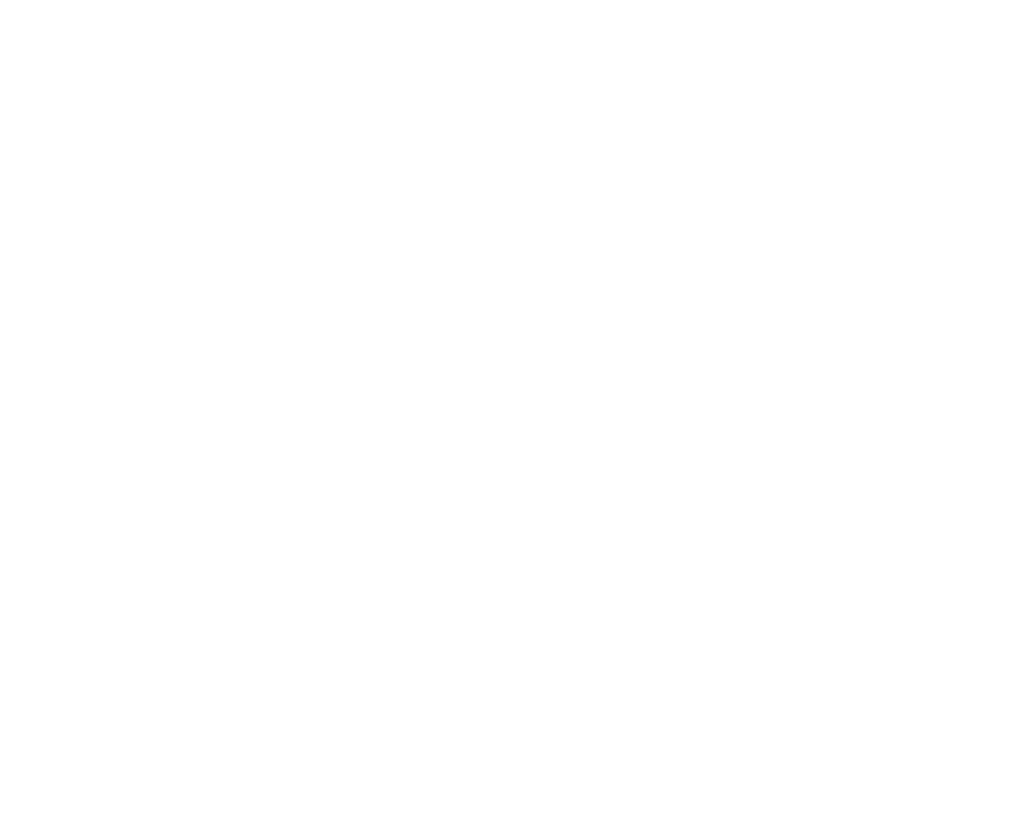
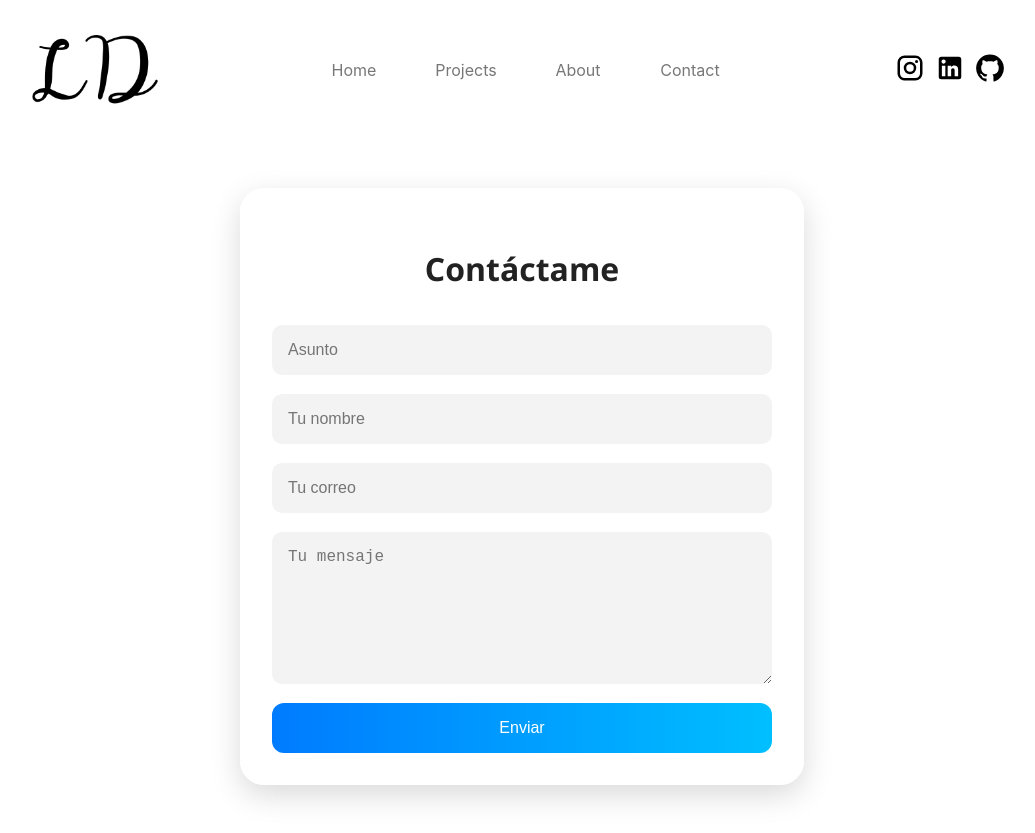
Before and after one commit to leompe8907/porfolio, a React (Create React App) app: page /contact in a window 1280 px wide. Before the commit this address had no page. Shown: the whole page, without its empty margins (118-1153 px from the left). Before the commit the page ends 800 px from the top, so only its background shows below. Built offline with nearby package versions, Linux system fonts and the light colour scheme.

Commit message:
actualizacion del componente contactme

```diff
--- a/package.json
+++ b/package.json
@@ -12,6 +12,7 @@
     "@testing-library/jest-dom": "^6.6.3",
     "@testing-library/react": "^16.3.0",
     "@testing-library/user-event": "^13.5.0",
+    "emailjs-com": "^3.2.0",
     "react": "^19.1.0",
     "react-dom": "^19.1.0",
     "react-router-dom": "^7.5.1",
--- a/src/App.js
+++ b/src/App.js
@@ -1,10 +1,8 @@
 import './App.css';
 import {BrowserRouter, Routes, Route } from "react-router"
-import Centro from './Components/Centro.jsx';
-import Navbar from './Components/Navbar.jsx';
 import Home from './Page/Home.jsx';
 import About from './Page/About.jsx';
-import AboutMe from './Components/AboutMe.jsx';
+import Contact from './Page/Contact.jsx';
 
 function App() {
   return (
@@ -13,6 +11,7 @@
         <Routes>
           <Route path="/" element={<Home/>} />
           <Route path="/about" element={<About/>} />
+          <Route path="/contact" element={<Contact/>} />
         </Routes>
       </BrowserRouter>
     </div>
--- a/src/Components/Centro.jsx
+++ b/src/Components/Centro.jsx
@@ -1,5 +1,4 @@
 import React from "react";
-
 import "../Static/Style/Centro.scss"
 
 function Centro() {
@@ -8,7 +7,7 @@
       <div class="introText">
         <div> <p> Hola, Soy <strong> Leonard</strong>.{" "} </p></div>
         <div> <p><strong>Bienvenidos</strong> a mi pequeño mundo de programación. </p></div>
-        <div></div>
+        <div> <a href="CV_Leonard_Amaya_Daza.pdf" download> <p> Descargar CV</p> </a> </div>
       </div>
     </div>
   );
--- /dev/null
+++ b/src/Components/ContactMe.jsx
@@ -0,0 +1,31 @@
+import React, { useRef } from "react";
+import emailjs from "emailjs-com";
+import "../Static/Style/ContactMe.scss";
+
+export default function ContactMe() {
+  const form = useRef();
+
+  const sendEmail = (e) => {
+    e.preventDefault();
+
+    emailjs.sendForm("service_kd98iq8", "template_x79wypm", form.current, "FWAdRJH4-6lPp8hlO")
+      .then(() => {
+        alert("Mensaje enviado correctamente");
+      }, () => {
+        alert("Error al enviar el mensaje");
+      });
+
+    e.target.reset();
+  };
+
+  return (
+    <form ref={form} onSubmit={sendEmail} className="contact-form">
+      <h2>Contáctame</h2>
+      <input type="text" name="title" placeholder="Asunto" required />
+      <input type="text" name="name" placeholder="Tu nombre" required />
+      <input type="email" name="email" placeholder="Tu correo" required />
+      <textarea name="message" placeholder="Tu mensaje" required />
+      <button type="submit">Enviar</button>
+    </form>
+  );
+}
--- /dev/null
+++ b/src/Page/Contact.jsx
@@ -0,0 +1,14 @@
+import React from 'react'
+import Navbar from '../Components/Navbar'
+import ContactMe from '../Components/ContactMe'
+
+function Contact() {
+  return (
+    <>
+      <Navbar/>
+      <ContactMe/>
+    </>
+  )
+}
+
+export default Contact
--- /dev/null
+++ b/src/Static/Style/ContactMe.scss
@@ -0,0 +1,55 @@
+.contact-form {
+    max-width: 500px;
+    margin: 3rem auto;
+    padding: 2rem;
+    background: #ffffffcc;
+    backdrop-filter: blur(10px);
+    border-radius: 1.5rem;
+    box-shadow: 0 10px 30px rgba(0, 0, 0, 0.15);
+    display: flex;
+    flex-direction: column;
+    gap: 1.2rem;
+    font-family: 'Segoe UI', Tahoma, Geneva, Verdana, sans-serif;
+
+    h2 {
+      text-align: center;
+      font-size: 2rem;
+      margin-bottom: 1rem;
+      color: #222;
+    }
+
+    input, textarea {
+      padding: 1rem;
+      border: none;
+      border-radius: 10px;
+      background: #f3f3f3;
+      font-size: 1rem;
+      transition: 0.3s ease;
+      outline: none;
+
+      &:focus {
+        background: #e0e0e0;
+        box-shadow: 0 0 0 2px #007bff55;
+      }
+    }
+
+    textarea {
+      min-height: 120px;
+      resize: vertical;
+    }
+
+    button {
+      background: linear-gradient(to right, #007bff, #00bfff);
+      color: white;
+      padding: 1rem;
+      font-size: 1rem;
+      border: none;
+      border-radius: 12px;
+      cursor: pointer;
+      transition: background 0.3s ease;
+
+      &:hover {
+        background: linear-gradient(to right, #0056b3, #009acb);
+      }
+    }
+  }
```
Also changed, not shown: 2 other files (tests, documents, lock files or other folders).
